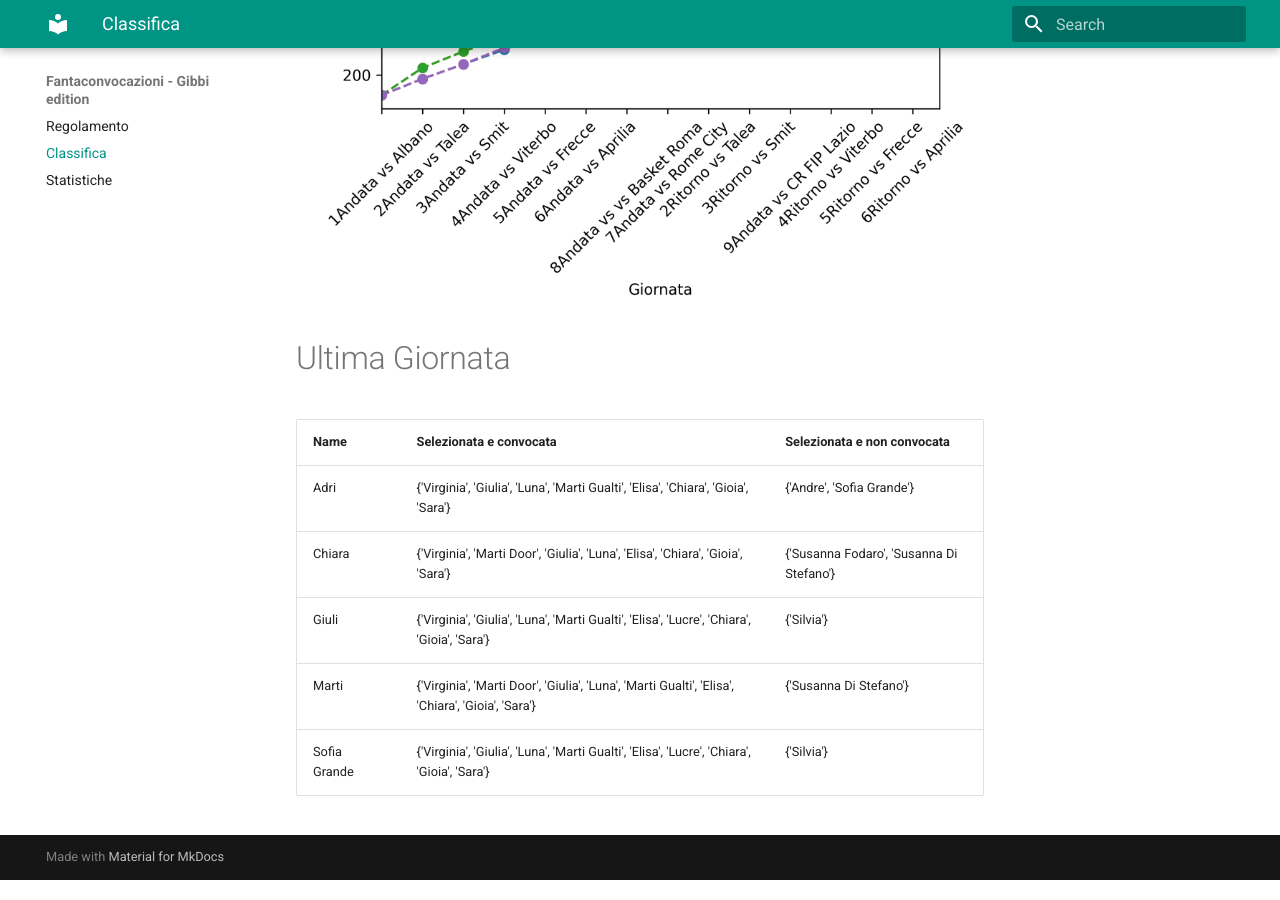
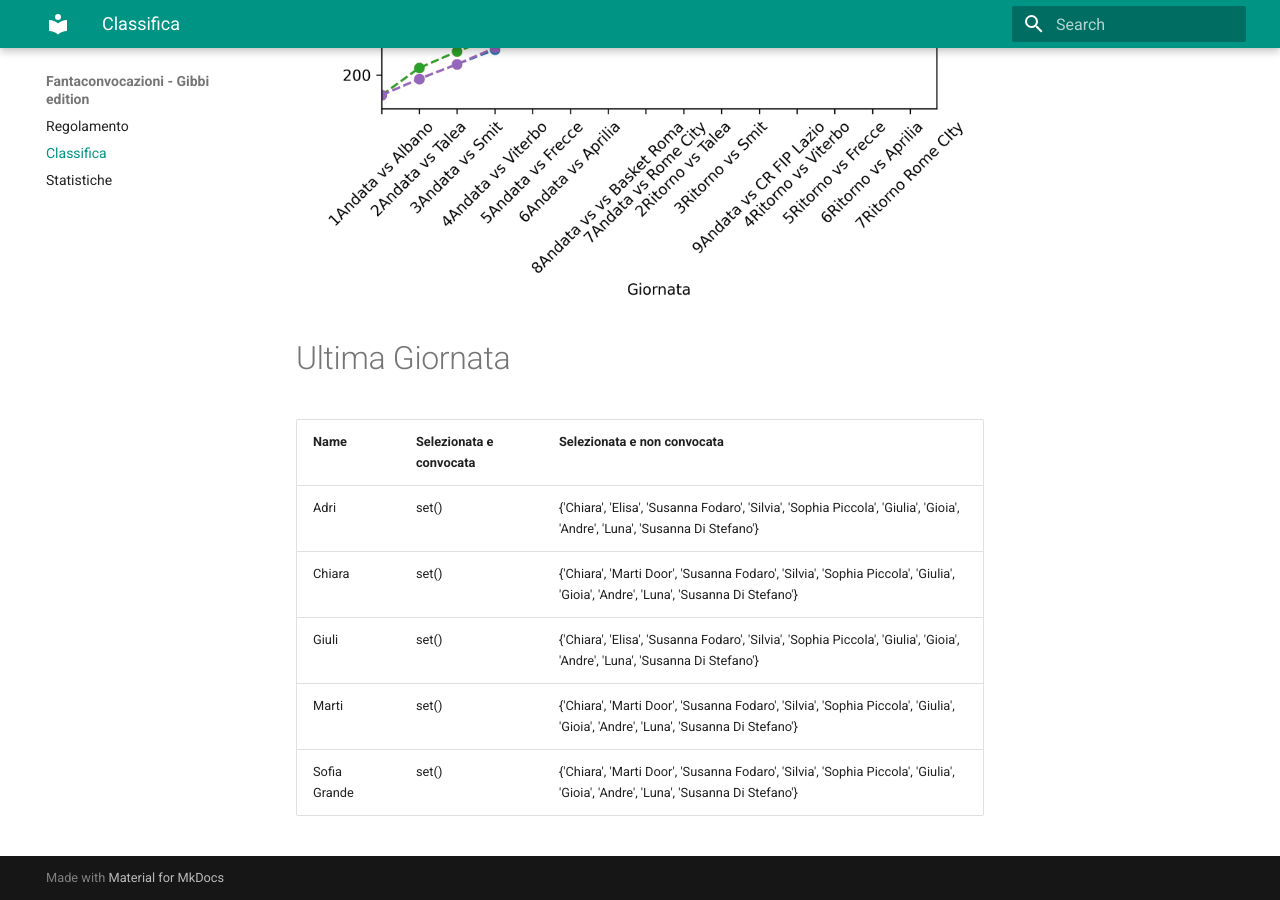
Before and after one commit to martinig94/fantagibbi, an MkDocs documentation site: the page built from docs/Classifica.md, in a window 1280 px wide and 900 px high, scrolled down 810 px. Built offline with MkDocs 1.6.1 and Material for MkDocs 9.7.7, drawn with Linux system fonts in a browser that asks for light colours.

Commit message:
Auto-update from main.py

```diff
--- a/docs/Classifica.md
+++ b/docs/Classifica.md
@@ -16,11 +16,11 @@
 
 # Ultima Giornata
 <!-- START_TABLE CORRECT -->
-| Name         | Selezionata e convocata                                                                          | Selezionata e non convocata              |
-|:-------------|:-------------------------------------------------------------------------------------------------|:-----------------------------------------|
-| Adri         | {'Virginia', 'Giulia', 'Luna', 'Marti Gualti', 'Elisa', 'Chiara', 'Gioia', 'Sara'}               | {'Andre', 'Sofia Grande'}                |
-| Chiara       | {'Virginia', 'Marti Door', 'Giulia', 'Luna', 'Elisa', 'Chiara', 'Gioia', 'Sara'}                 | {'Susanna Fodaro', 'Susanna Di Stefano'} |
-| Giuli        | {'Virginia', 'Giulia', 'Luna', 'Marti Gualti', 'Elisa', 'Lucre', 'Chiara', 'Gioia', 'Sara'}      | {'Silvia'}                               |
-| Marti        | {'Virginia', 'Marti Door', 'Giulia', 'Luna', 'Marti Gualti', 'Elisa', 'Chiara', 'Gioia', 'Sara'} | {'Susanna Di Stefano'}                   |
-| Sofia Grande | {'Virginia', 'Giulia', 'Luna', 'Marti Gualti', 'Elisa', 'Lucre', 'Chiara', 'Gioia', 'Sara'}      | {'Silvia'}                               |
+| Name         | Selezionata e convocata   | Selezionata e non convocata                                                                                                      |
+|:-------------|:--------------------------|:---------------------------------------------------------------------------------------------------------------------------------|
+| Adri         | set()                     | {'Chiara', 'Elisa', 'Susanna Fodaro', 'Silvia', 'Sophia Piccola', 'Giulia', 'Gioia', 'Andre', 'Luna', 'Susanna Di Stefano'}      |
+| Chiara       | set()                     | {'Chiara', 'Marti Door', 'Susanna Fodaro', 'Silvia', 'Sophia Piccola', 'Giulia', 'Gioia', 'Andre', 'Luna', 'Susanna Di Stefano'} |
+| Giuli        | set()                     | {'Chiara', 'Elisa', 'Susanna Fodaro', 'Silvia', 'Sophia Piccola', 'Giulia', 'Gioia', 'Andre', 'Luna', 'Susanna Di Stefano'}      |
+| Marti        | set()                     | {'Chiara', 'Marti Door', 'Susanna Fodaro', 'Silvia', 'Sophia Piccola', 'Giulia', 'Gioia', 'Andre', 'Luna', 'Susanna Di Stefano'} |
+| Sofia Grande | set()                     | {'Chiara', 'Marti Door', 'Susanna Fodaro', 'Silvia', 'Sophia Piccola', 'Giulia', 'Gioia', 'Andre', 'Luna', 'Susanna Di Stefano'} |
 <!-- END_TABLE CORRECT -->
--- a/docs/data/ranking.csv
+++ b/docs/data/ranking.csv
@@ -1,6 +1,6 @@
 Name,point
 Giuli,1560
-Chiara,1460
+Chiara,1380
 Marti,1190
 Sofia Grande,1190
 Adri,1170
```
Also changed, not shown: other parts of docs/Classifica.md (+1 -1 lines), docs/images/most_selected_players.png, docs/images/trend_points.png.
